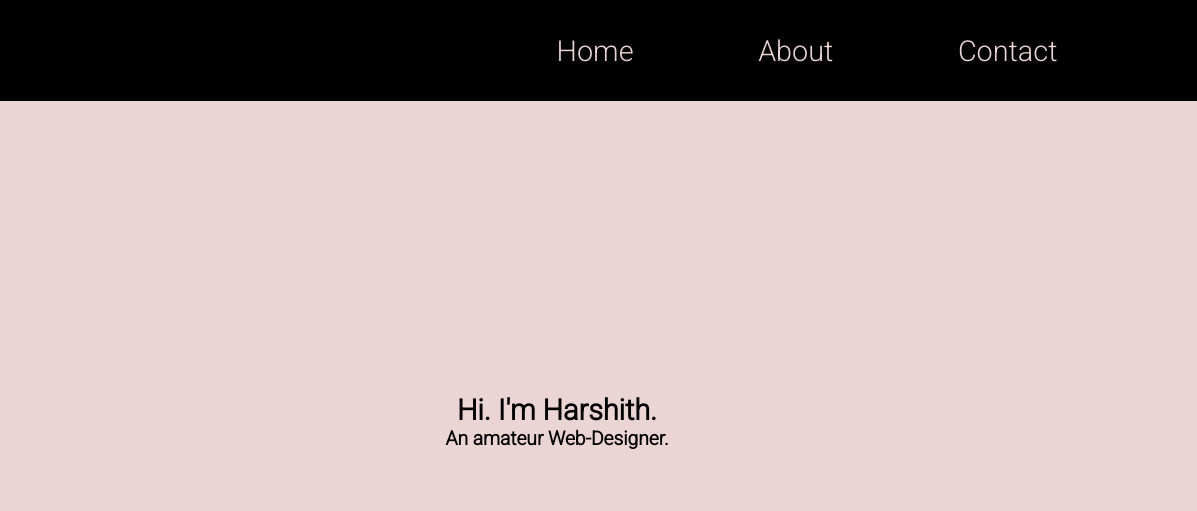
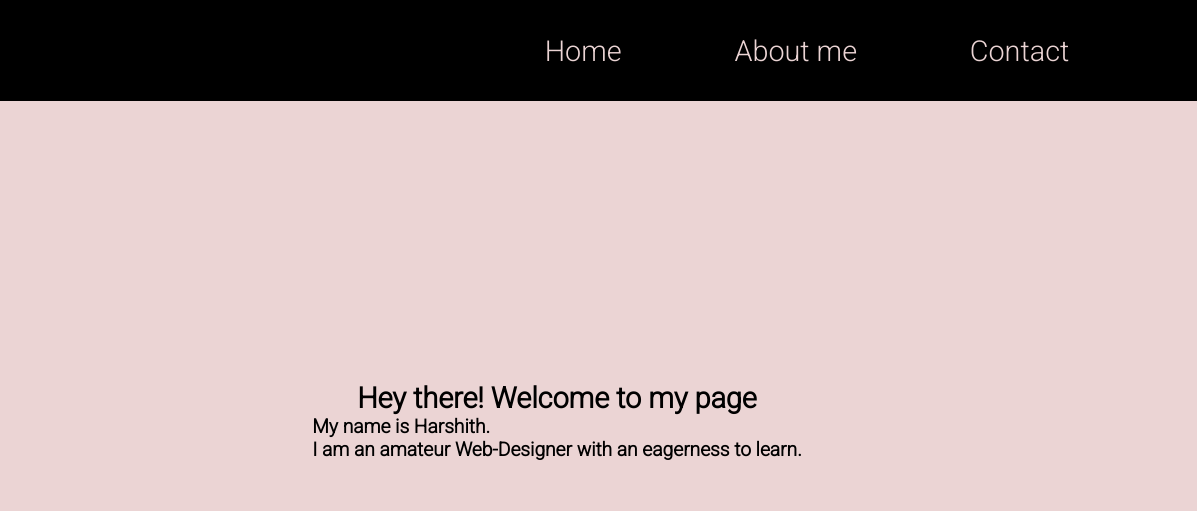
Before and after one commit to HarshithCPrasad/PersonalPortfolio-Website, a plain HTML site: page index.html in a window 1280 px wide. Shown: the top 511 px of the page, 83-1280 px from the left. Drawn offline with Linux system fonts and the light colour scheme.

Commit message:
changes about->aboutme and welcome descr.

```diff
--- a/index.html
+++ b/index.html
@@ -21,9 +21,9 @@
           Home
         </a>
       </div>
-      <div id="about">
-        <a href="./about.html" id="aboutLink">
-          About
+      <div id="aboutme">
+        <a href="./aboutme.html" id="aboutLink">
+          About me
         </a>
       </div>
       <div id="contact">
@@ -36,10 +36,12 @@
   <main>
     <article id="articleIndex">
       <h1>
-        Hi. I'm Harshith.
+        Hey there!
+        Welcome to my page
       </h1>
       <h4>
-        An amateur Web-Designer.
+        My name is Harshith. <br>
+        I am an amateur Web-Designer with an eagerness to learn.
       </h4>
     </article>
 
--- a/style.css
+++ b/style.css
@@ -107,7 +107,7 @@ footer {
   justify-content: center;
 }
 
-#articleAbout {
+#articleAboutme {
   height: 65%;
   width: 75%;
   display: flex;
@@ -128,7 +128,7 @@ footer {
   padding-bottom: 15px;
 }
 
-#aboutmain {
+#aboutmemain {
   height: 80%;
 }
 
```
Also changed, not shown: aboutme.html (renamed from about.html, +15 -13 lines), contact.html (+3 -3 lines).
